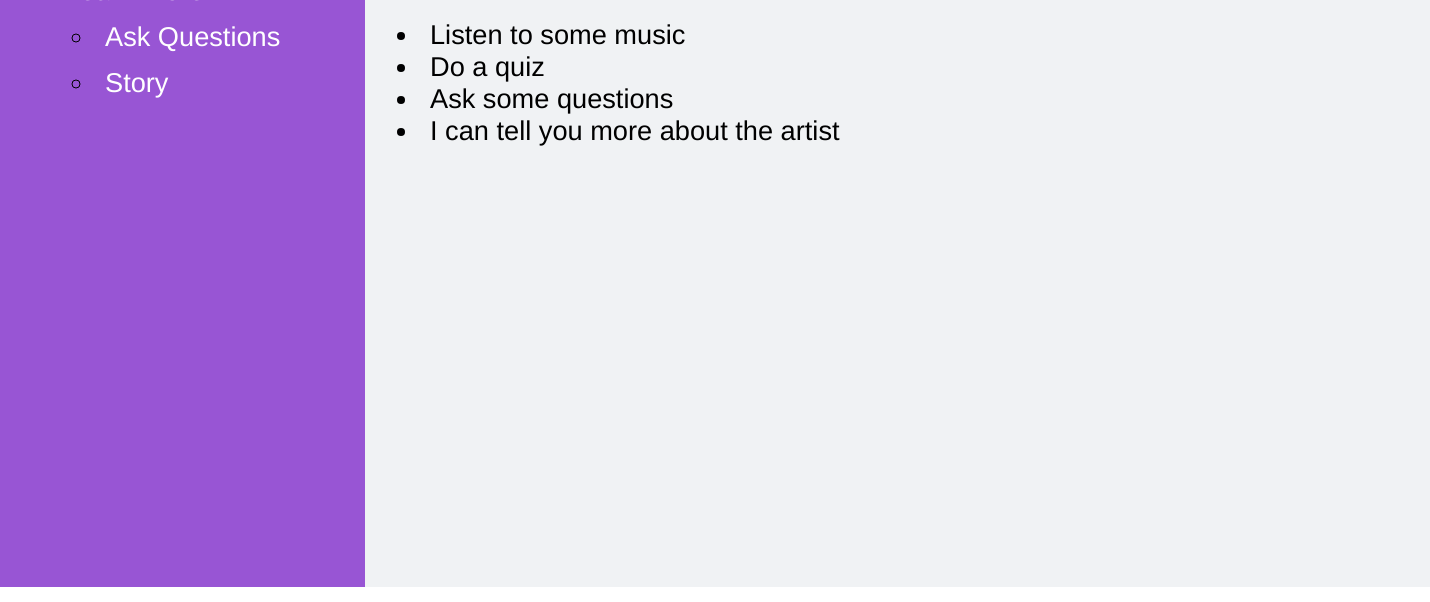
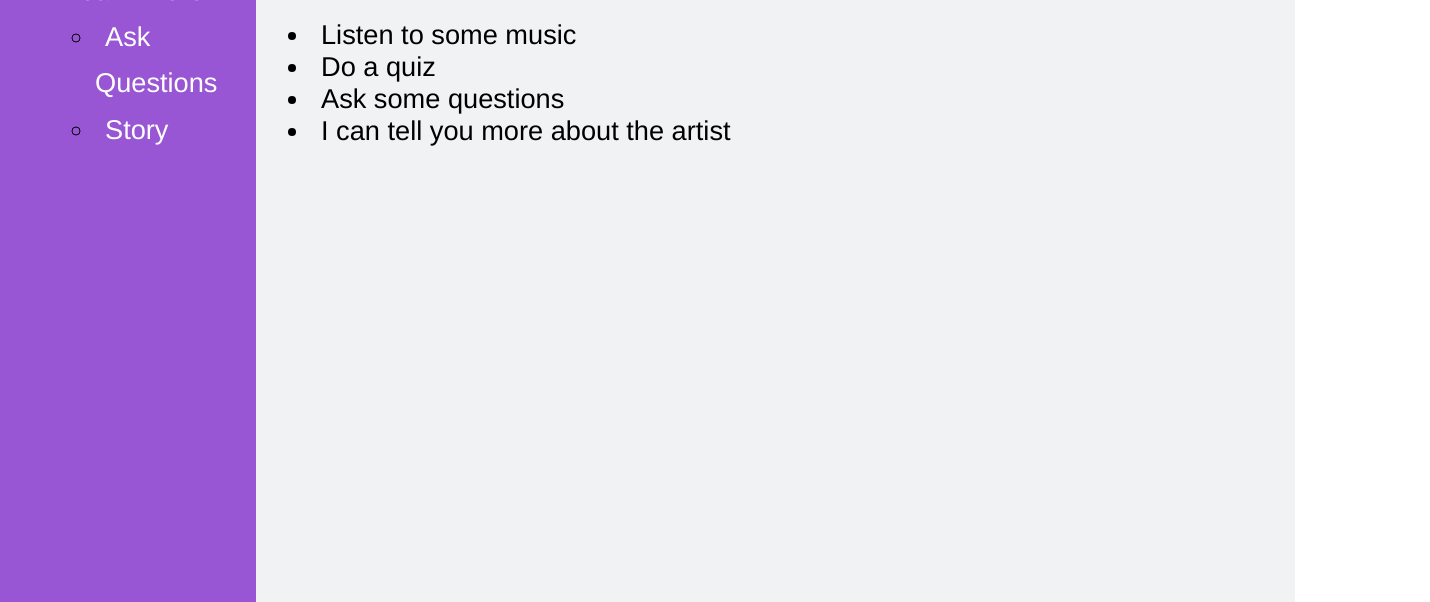
Before and after one commit to ka2le/peppersites, a website: page public/peppertablet/index.html in a window 1280 px wide. Shown: the part 213-815 px from the top of the page, 1430 px wide, since content can reach past the window. Drawn offline with nearby package versions, Linux system fonts and the light colour scheme.

Commit message:
px to vh

```diff
--- a/public/peppertablet/css.css
+++ b/public/peppertablet/css.css
@@ -37,8 +37,8 @@ a, div.text_content { display: inline; padding: 0 10px; }
 #container{
 	 padding:0px;
 	margin:0px;
-	width:1280px;
-	height:800px;
+	width:100vw;
+	height:100vh;
 	overflow:hidden;
 	background-color:rgb(240,240,255);
 }
@@ -53,8 +53,8 @@ li{
 	cursor:pointer;
 }
 #sidebar{
-	height:785px;
-	width:350px;
+	height:100vh;
+	width:20vw;
 	line-height: 170%;
 	position: absolute;
 	padding-left: 15px;
@@ -63,9 +63,9 @@ li{
 }
 #content{
 	position: absolute;
-	left: 365px;
-	height:785px;
-	width:1050px;
+	left: 20vw;
+	height:100vh;
+	width:80vw;
 	padding-left: 15px;
 	padding-top: 15px;
 	background-color:rgb(240,242,244);
```
